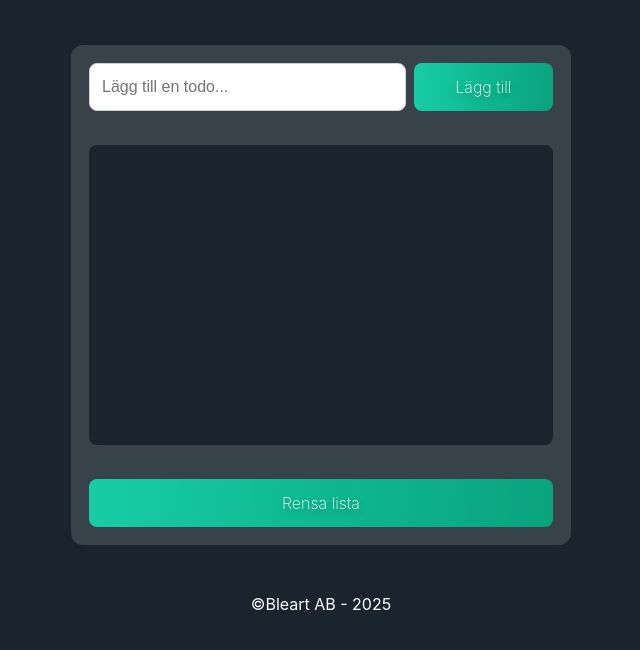
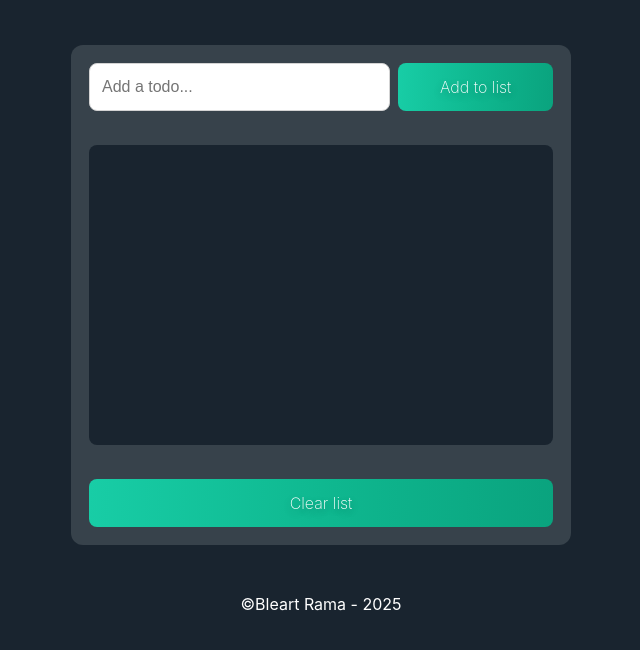
Before and after one commit to BleartRama/Todo-App, a plain HTML site: page index.html in a window 1280 px wide. Shown: the part 114-764 px from the top of the page, without its empty margins (319-959 px from the left). Drawn offline with Linux system fonts and the light colour scheme.

Commit message:
Language change

```diff
--- a/index.html
+++ b/index.html
@@ -16,8 +16,8 @@
                 <div>
 
                     <form class="formStyle">
-                        <input id="todo-input" type="text" placeholder="Lägg till en todo..."/>
-                        <button class="button-36" type="submit">Lägg till</button>
+                        <input id="todo-input" type="text" placeholder="Add a todo..."/>
+                        <button class="button-36" type="submit">Add to list</button>
                     </form>
 
                 </div>
@@ -28,11 +28,11 @@
                 </ul>
 
 
-                <button class="button-36" id="clear">Rensa lista</button>
+                <button class="button-36" id="clear">Clear list</button>
         </div>
     </main>
 
-    <footer>&copy;Bleart AB - 2025</footer>
+    <footer>&copy;Bleart Rama - 2025</footer>
 
     <script src="app.js"></script>
 </body>
```
